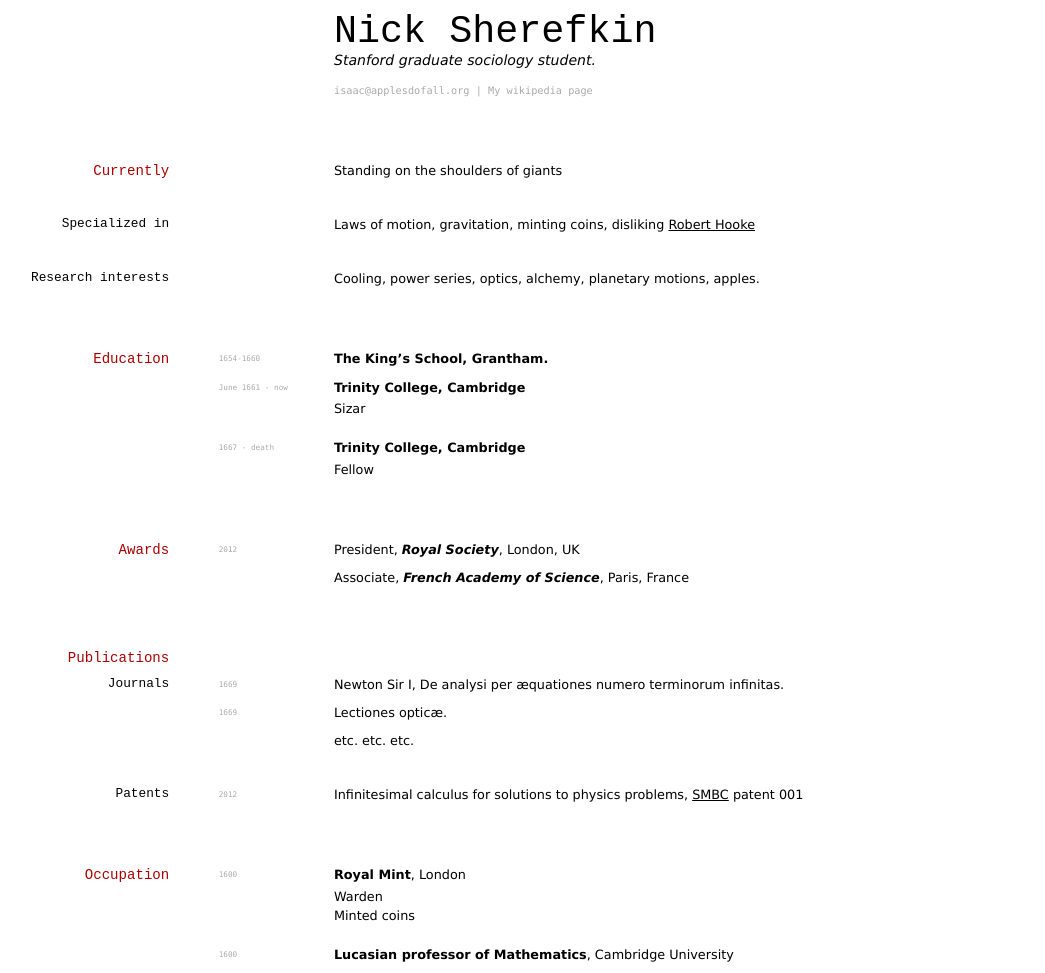
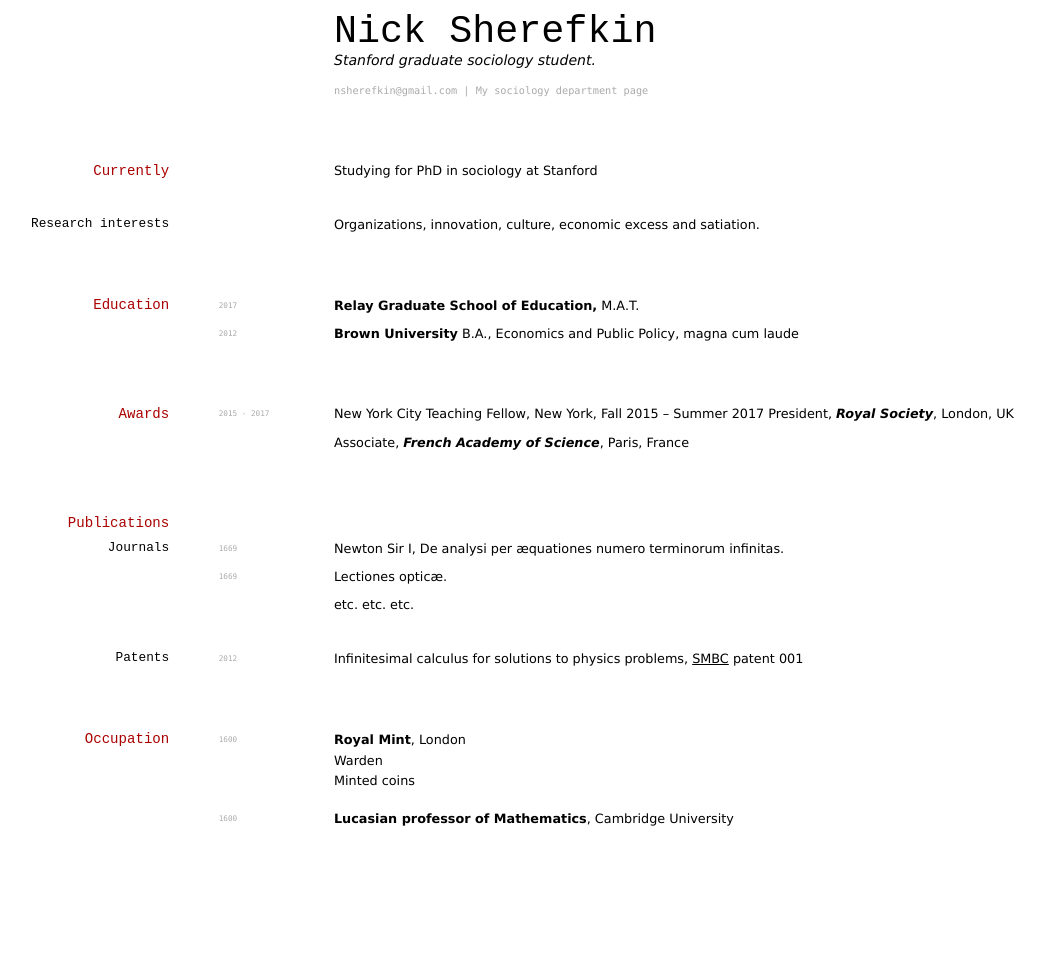
Before and after one commit to elipapa/markdown-cv, a Jekyll site: the page built from index.md, in a window 1280 px wide. Shown: the whole page, without its empty margins (97-1142 px from the left). Built offline with Jekyll 4.4.1, drawn with Linux system fonts in a browser that asks for light colours; after the commit the page ends 900 px from its top, so only the background shows below that.

Commit message:
Update index.md

```diff
--- a/index.md
+++ b/index.md
@@ -6,46 +6,33 @@ title: Nick Sherefkin's CV
 Stanford graduate sociology student.
 
 <div id="webaddress">
-<a href="isaac@applesdofall.org">isaac@applesdofall.org</a>
-| <a href="http://en.wikipedia.org/wiki/Isaac_Newton">My wikipedia page</a>
+<a href="nsherefkin@gmail.com">nsherefkin@gmail.com</a>
+| <a href="https://sociology.stanford.edu/people/nick-sherefkin">My sociology department page</a>
 </div>
 
 
 ## Currently
 
-Standing on the shoulders of giants
-
-### Specialized in
-
-Laws of motion, gravitation, minting coins, disliking [Robert Hooke](http://en.wikipedia.org/wiki/Robert_Hooke)
-
+Studying for PhD in sociology at Stanford
 
 ### Research interests
 
-Cooling, power series, optics, alchemy, planetary motions, apples.
+Organizations, innovation, culture, economic excess and satiation.
 
 
 ## Education
 
-`1654-1660`
-__The King's School, Grantham.__
+`2017`
+__Relay Graduate School of Education,__ M.A.T.
 
-`June 1661 - now`
-__Trinity College, Cambridge__
-
-- Sizar
-
-`1667 - death`
-__Trinity College, Cambridge__
-
-- Fellow
-
+`2012`
+__Brown University__ B.A., Economics and Public Policy, magna cum laude
 
 
 ## Awards
 
-`2012`
-President, *Royal Society*, London, UK
+`2015 - 2017`
+New York City Teaching Fellow, New York, Fall 2015 – Summer 2017 President, *Royal Society*, London, UK
 
 Associate, *French Academy of Science*, Paris, France
 
```
Also changed, not shown: other parts of index.md (+1 -1 lines).
